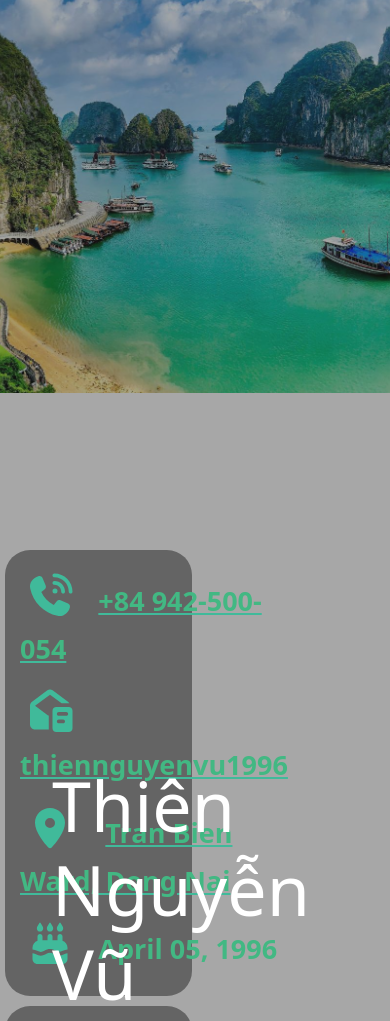
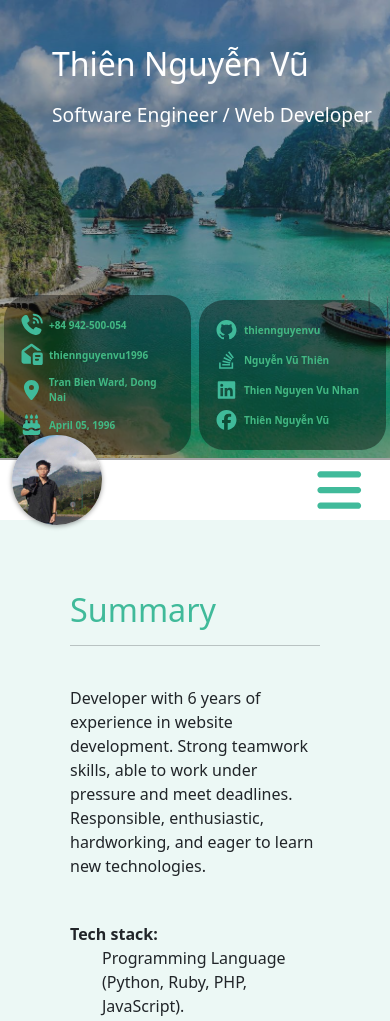
Before and after one commit to thiennguyenvu/thiennguyenvu.github.io, a plain HTML site: page index.html in a window 390 px wide. Shown: the top 1021 px of the page. Drawn offline with Linux system fonts and the light colour scheme.

Commit message:
update responsive mobile

```diff
--- a/index.html
+++ b/index.html
@@ -38,7 +38,7 @@
                   href="mailto:thiennguyenvu1996@gmail.com"> <span class="info">thiennguyenvu1996</span></a></span>
             </div>
             <div>
-              <span class="short-contact"><i style="margin-right: 22px" class="fa-solid fa-location-dot"></i> <a
+              <span class="short-contact"><i class="fa-solid fa-location-dot"></i> <a
                   href="https://maps.app.goo.gl/3msT5NJbhFKitecS9" target="_blank"> <span class="info">Tran Bien Ward,
                     Dong Nai</span></a></span>
             </div>
@@ -236,7 +236,7 @@
               <div class="employee-position"> Web Developer </div>
             </h5>
 
-            <h5 class="mt-10"><i class="fa-solid fa-calendar-days"></i> &nbsp;&nbsp;March 2022 – May 2023</h5>
+            <h5 class="mt-10 calendar"><i class="fa-solid fa-calendar-days"></i> &nbsp;&nbsp;March 2022 – May 2023</h5>
 
             <p class="text mt-40">
             <div class="subsection">Technical Skills:</div>
@@ -270,7 +270,7 @@
               <div class="employee-position"> Web Developer </div>
             </h5>
 
-            <h5 class="mt-10"><i class="fa-solid fa-calendar-days"></i> &nbsp;&nbsp;November 2020 – February 2022</h5>
+            <h5 class="mt-10 calendar"><i class="fa-solid fa-calendar-days"></i> &nbsp;&nbsp;November 2020 – February 2022</h5>
             <p class="text mt-40">
             <div class="subsection">Technical Skills:</div>
             <ul class="text mt-10">
@@ -299,7 +299,7 @@
               <div class="employee-position"> Web Developer </div>
             </h5>
 
-            <h5 class="mt-10"><i class="fa-solid fa-calendar-days"></i> &nbsp;&nbsp;August 2019 – October 2020</h5>
+            <h5 class="mt-10 calendar"><i class="fa-solid fa-calendar-days"></i> &nbsp;&nbsp;August 2019 – October 2020</h5>
 
             <p class="text mt-40">
             <div class="subsection">Technical Skills:</div>
@@ -348,7 +348,7 @@
                 <h5 class="lead mt-40">
                   <span class="company-name" style="font-size: calc(1.5rem + .9vw);">Lac Hong University</span>
                   <div class="employee-position" style="font-size: calc(0.8rem + .9vw);">Information Technology </div>
-                  <h5 class="mt-10"><i class="fa-solid fa-calendar-days"></i> &nbsp;&nbsp; 2015 – 2020</h5>
+                  <h5 class="mt-10 calendar"><i class="fa-solid fa-calendar-days"></i> &nbsp;&nbsp; 2015 – 2020</h5>
                   <h5 class="mt-10"><i class="fa-solid fa-graduation-cap"></i>&nbsp;&nbsp;GPA: 8.06/10</h5>
                 </h5>
               </div>
--- a/static/css/main.css
+++ b/static/css/main.css
@@ -51,7 +51,7 @@ body {
 }
 
 .block-teaser {
-  margin-top: -65px;
+  margin-top: 0px;
   z-index: 1;
 }
 
@@ -119,29 +119,46 @@ body {
   margin-bottom: 200px;
 }
 
+.owner-name {
+  font-size: 6rem;
+}
+
+.owner-position {
+  font-size: 3rem;
+}
+
+.calendar {
+  font-size: 1.25rem;
+}
+
 /* Short Contact */
 .background-contact {
   background-color: rgba(0, 0, 0, 0.4);
   border-radius: 25px;
   width: 48%;
   padding: 15px;
-  margin: 10px;
+  margin: auto;
 }
 
 .short-contact {
   float: left;
   margin: 10px 0px;
+  display: inline-flex;
+  align-items: center;
 }
 
 .short-contact svg {
   color: var(--primary-color);
-  font-size: 25px;
+  font-size: 50px;
   margin-right: 15px;
+  width: 75px;
 }
 
 .short-contact a {
   color: var(--primary-color);
   font-size: 25px;
+  display: inline-flex;
+  align-items: center;
 }
 
 .short-contact .info {
@@ -329,14 +346,6 @@ ul {
   top: 2px;
 }
 
-.owner-name {
-  font-size: 3.5rem;
-}
-
-.owner-position {
-  font-size: 1.5rem;
-}
-
 .company-name {
   font-weight: bold;
   color: var(--primary-color);
@@ -351,13 +360,13 @@ ul {
 }
 
 .subsection {
-  font-size: calc(0.5rem + .9vw);
+  font-size: calc(0.8rem + .9vw);
   font-weight: bold;
 }
 
 .title,
 .title-light {
-  font-size: calc(1.25rem + .9vw) !important;
+  font-size: calc(2.5rem + .9vw) !important;
 }
 
 .title {
@@ -369,7 +378,7 @@ ul {
 }
 
 .text {
-  font-size: 1.2rem;
+  font-size: 1.5rem;
 }
 
 
@@ -383,17 +392,27 @@ ul {
 
 /* Menu mobile, tablet */
 @media only screen and (max-width: 991px) {
+  .block-teaser {
+    height: 570px;
+  }
+
+  .block-teaser .container {
+    position: absolute;
+    top: -115px;
+  }
+
   .footer-img {
     background-size: cover;
     background-position: 35% 50%;
   }
 
   .img-profile img {
-    margin-top: -50px;
     position: absolute;
-    width: 250px;
-    height: 250px;
+    width: 90px;
+    height: 90px;
     border: none;
+    top: 40px;
+    left: 0;
   }
 
   .switched-header .container .col-sm-2 {
@@ -408,12 +427,12 @@ ul {
   }
 
   .owner-name {
-    font-size: 70px;
+    font-size: 2rem;
     margin-left: 40px;
   }
 
   .owner-position {
-    font-size: 35px;
+    font-size: 1.2rem;
     margin-left: 40px;
   }
 
@@ -423,24 +442,46 @@ ul {
     margin-left: 40px;
   }
 
+  .calendar {
+    font-size: 0.8rem;
+  }
+
+  .subsection {
+    font-size: calc(0.8rem + .9vw);
+  }
+
   /* Contact Mobile */
   .background-contact {
     display: grid;
-    margin: 5px;
+    margin: auto;
+    align-items: center;
   }
 
   .short-contact {
-    font-size: 32px;
-    margin-right: 40px;
+    font-size: 15px;
+    margin: 5px 0px;
+  }
+
+  .short-contact a {
+    text-decoration: none;
+  }
+
+  .short-contact .info {
+    font-size: 10px;
   }
 
   .short-contact svg {
-    font-size: 40px;
-    margin-left: 5px;
+    width: 25px;
+    font-size: 20px;
+    margin-right: 5px;
+  }
+
+  .short-contact .fa-location-dot {
+    margin-right: 5px !important;
   }
 
   .main-nav {
-    height: 160px;
+    height: 60px;
   }
 
   .menu {
@@ -456,14 +497,14 @@ ul {
   }
 
   .mobile-btn svg {
-    font-size: 120px;
-    margin-top: 20px;
-    margin-right: 15px;
+    font-size: 50px;
+    margin-top: 5px;
+    margin-right: 5px;
     color: var(--primary-color);
   }
 
   .switched-header .container {
-    height: 160px;
+    height: 60px;
     max-height: unset;
   }
 
@@ -502,8 +543,8 @@ ul {
   }
 
   .menu li a {
-    padding: 45px 350px 45px 65px !important;
-    font-size: 40px;
+    padding: 15px 20px;
+    font-size: 20px;
   }
 
   .lead {
@@ -511,19 +552,20 @@ ul {
   }
 
   .text {
-    font-size: 2rem;
+    font-size: 1rem;
   }
 
-  .title {
-    font-size: calc(2.25rem + .9vw) !important;
+  .title,
+  .title-light {
+    font-size: calc(1.8rem + .9vw) !important;
   }
 
   .company-name {
-    font-size: calc(1.5rem + .9vw) !important;
+    font-size: calc(1rem + .9vw) !important;
   }
 
   .employee-position {
-    font-size: calc(1.5rem + .9vw) !important;
+    font-size: calc(0.8rem + .9vw) !important;
   }
 
   .contact-mobile {
@@ -533,7 +575,7 @@ ul {
 
   .owner-mobile {
     position: relative;
-    top: -380px;
+    top: 0px;
   }
 
   .print-cv-mobile {
```
